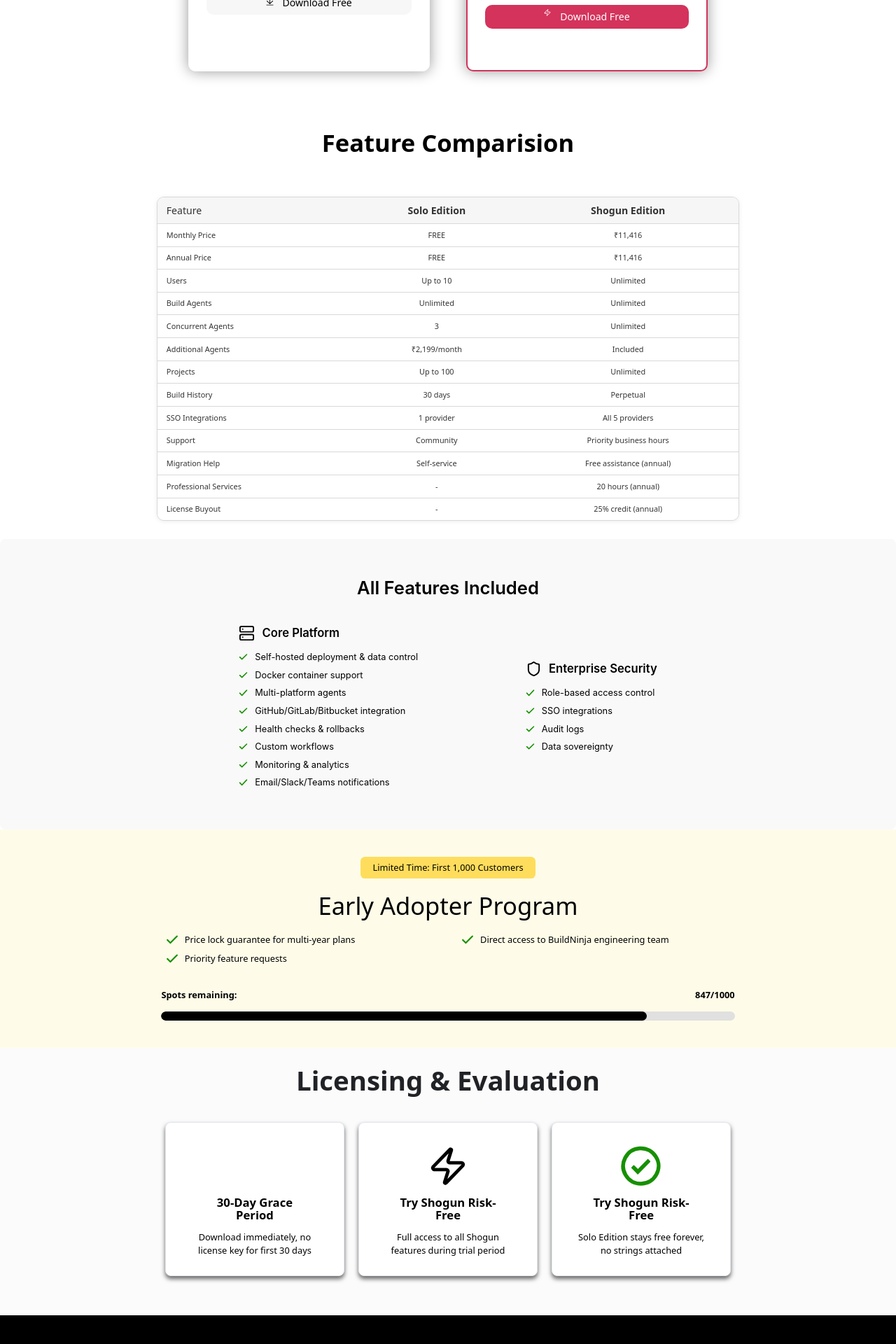
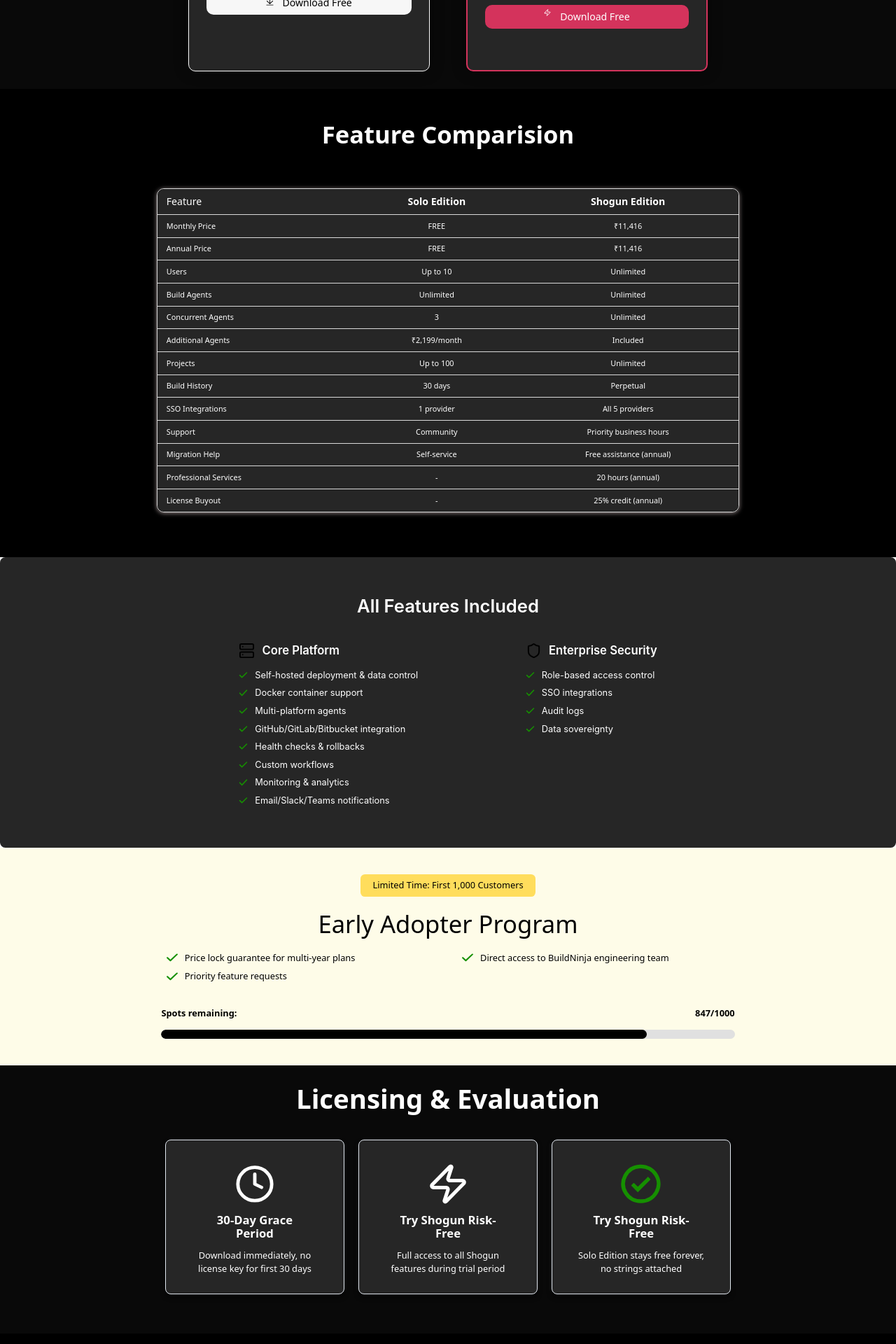
Before and after one commit to chiragbitoni/buildninja-website, a Next.js app: page /Pricing in a window 1280 px wide. Shown: the part 820-2740 px from the top of the page at 70% size. Built offline with nearby package versions, Linux system fonts and the light colour scheme.

Commit message:
half way through pricing page dark mode

```diff
--- a/src/app/components/Pricing/Sections/Fourth/Fourth.css
+++ b/src/app/components/Pricing/Sections/Fourth/Fourth.css
@@ -2,7 +2,7 @@
    Base (Mobile-first)
 =========================== */
 .fourthfeatures-root {
-  background: #f9f9f9;
+  background: #262626;
   padding: 8vw 5vw;
   border-radius: 2vw;
   font-family: 'Inter', Arial, sans-serif;
@@ -13,14 +13,14 @@
   font-size: 6vw;
   font-weight: 600;
   margin-bottom: 6vw;
-  color: #000;
+  color: #ffffff;
 }
 
 /* Column container */
 .fourthfeatures-columns {
     display: flex;
     flex-direction: column;
-  align-items: center;
+    align-items: top;
     gap: 10vw;
 }
 
@@ -38,6 +38,7 @@
   justify-content: flex-start;
   gap: 3vw;
   margin-bottom: 3vw;
+  color: #ffffff;
 }
 
 .fourthPricingHeaderIcon {
@@ -52,6 +53,7 @@
 
 /* Feature list */
 .fourthfeatures-list {
+    color: #ffffff;
   list-style: none;
   padding: 0;
   margin: 0;
--- a/src/app/components/Pricing/Sections/Second/Second.css
+++ b/src/app/components/Pricing/Sections/Second/Second.css
@@ -9,6 +9,8 @@
     box-sizing: border-box;
     position: relative;
     overflow: hidden;
+    color:white;
+    background-color: #090909;
 }
 
 .pricingSecondSection::before {
@@ -37,7 +39,7 @@
 .pricingMonthlyShogunCard {
     position: inherit;
     padding: 2vw;
-    background-color: #FFFFFF;
+    background-color: #262626;
     margin: 0 2vw;
     height: 33vw;
     width: 27vw;
@@ -69,6 +71,7 @@
 }
 
 .pricingMonthlyShogunCardHighlight {
+    color:#000000;
     background-color: #DFD9D9;
 }
 
@@ -101,6 +104,7 @@
     width: 100%;
     padding: 0.5vw 0;
     font-size: 1.1vw;
+    color:#000000;
 }
 
 .pricingMonthlyFreeCardButton:hover {
@@ -133,7 +137,7 @@
     height: 58vw;
     position: inherit;
     padding: 2vw;
-    background-color: #FFFFFF;
+    background-color: #262626;
     margin: 0 2vw;
     width: 27vw;
     border-radius: 10px;
@@ -169,7 +173,7 @@
 }
 
 .pricingAnnualMultiYearContainer {
-    background-color: #F6F6F6;
+    background-color: #161616;
     border-radius: 10px;
     height: 3vw;
     border: 2px solid #C2C2C2;
@@ -229,7 +233,7 @@
 .pricingAnnualMultiYearCard1,
 .pricingAnnualMultiYearCard2 {
     margin-top: 1vw;
-    background-color: #FFFFFF;
+    background-color: #262626;
     padding: 1vw;
     border-radius: 10px;
 }
--- a/src/app/components/Pricing/Sections/Sixth/Sixth.css
+++ b/src/app/components/Pricing/Sections/Sixth/Sixth.css
@@ -6,7 +6,7 @@
   max-width: 100%;
   height: auto;
   padding: 2vw 16vw 2vw 16vw;
-  background: #FBFBFB;
+  background: #090909;
   box-sizing: border-box;
   position: relative;
   overflow: hidden;
@@ -32,7 +32,7 @@
   margin: 0 0 3vw 0;
   text-align: center;
   line-height: 1.1;
-  color: #202226;;
+  color: #ffffff;;
 }
 
 .sixth-pricing-simple-grid {
@@ -49,7 +49,7 @@
 }
 
 .sixth-pricing-simple-box {
-  background-color: white;
+  background-color: #262626;
   box-shadow: 0 4px 6px rgba(0, 0, 0, 0.6);
   border: 1px solid #e2e8f0;
   border-radius: 0.5rem;
@@ -73,6 +73,7 @@
   margin: 1vw 3vw 1vw 3vw;
   text-align: center;
   line-height: 1.1;
+  color: #ffffff;
 }
 
 .sixth-pricing-simple-box-text{
@@ -80,4 +81,5 @@
   line-height: 1.5;
   text-align: center;
   margin: 0 1.7vw 1vw 1.7vw;
+  color: #ffffff;
 }
--- a/src/app/components/Pricing/Sections/Sixth/Sixth.jsx
+++ b/src/app/components/Pricing/Sections/Sixth/Sixth.jsx
@@ -16,7 +16,7 @@
                         <p className="sixth-pricing-simple-box-text">{sixthSectionText.card1Text}</p>
                     </div>
                     <div className="sixth-pricing-simple-box">
-                        <img src={paths.icons.thunderBlack} alt="Versioning Icon" className="sixth-pricing-simple-box-icon" />
+                        <img src={paths.icons.thunder} alt="Versioning Icon" className="sixth-pricing-simple-box-icon" />
                         <h3 className="sixth-pricing-simple-box-heading">{sixthSectionText.card2Title}</h3>
                         <p className="sixth-pricing-simple-box-text">{sixthSectionText.card2Text}</p>
                     </div>
--- a/src/app/components/Pricing/Sections/Third/Third.css
+++ b/src/app/components/Pricing/Sections/Third/Third.css
@@ -1,16 +1,23 @@
+.thirdPricingFeatureSection {
+    background-color: #000000;
+    padding: 3vw 3vw;
+}
+
 .thirdPricingFeatureComparisionHeading {
-    margin-top: 4vw;
+    /* margin-top: 4vw; */
     text-align: center;
     font-size: 2.7vw;
     font-weight: 600;
+    color: #FFFFFF;
 }
 
 .thirdPricing-container {
+    margin-top: 2vw;
     display: flex;
-    margin-top:2vw;
+    margin-top: 2vw;
     justify-content: center;
     padding: 2vw;
-    background-color: #fff;
+    background-color: #000000;
 }
 
 .thirdPricing-table {
@@ -20,8 +27,8 @@
     border-collapse: separate;
     border-spacing: 0;
     font-size: 0.85vw;
-    color: #333;
-    box-shadow: 0 1px 6px rgba(0, 0, 0, 0.08);
+    color: #ffffff;
+    box-shadow: 0 1px 6px rgba(240, 221, 221, 0.637);
     overflow: hidden;
 }
 
@@ -29,27 +36,28 @@
 .thirdPricing-table td {
     padding: 0.6vw 1vw;
     text-align: center;
-    border-bottom: 1px solid #d9d9d9
+    border-bottom: 1px solid #d9d9d9;
 }
 
 .thirdPricing-table th:first-child,
 .thirdPricing-table td:first-child {
+    background-color: #262626;
     text-align: left;
     font-weight: 500;
 }
 
 .thirdPricing-table th {
-    background-color: #f6f6f6;
+    background-color: #262626;
     font-size: 1.1vw;
     font-weight: 600;
 }
 
 .thirdPricing-table td {
-    background-color: #ffffff;
+    background-color: #262626;
 }
 
 .thirdPricing-table tr:hover td {
-    background-color: #f9f9f9;
+    /* background-color: #f9f9f9; */
     transition: background-color 0.2s ease;
 }
 
--- a/src/app/components/Pricing/Sections/Third/Third.jsx
+++ b/src/app/components/Pricing/Sections/Third/Third.jsx
@@ -3,7 +3,7 @@
 
 export default function Third() {
     return (
-        <section>
+        <section className="thirdPricingFeatureSection">
 
             <div>
                 <h1 className="thirdPricingFeatureComparisionHeading">{thirdSectionText.heading}</h1>
```
Lines whose indentation alone changed are shown as unchanged.
